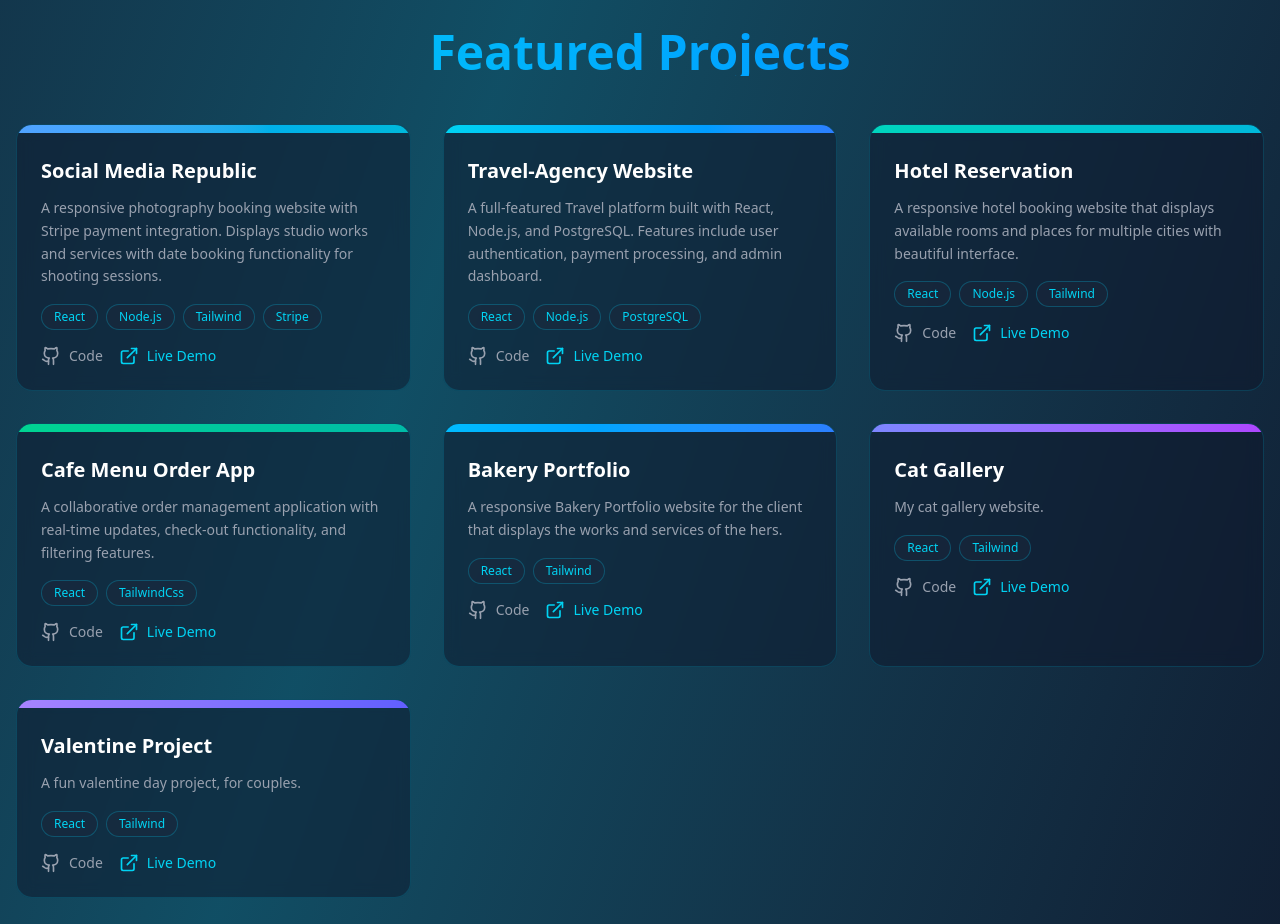
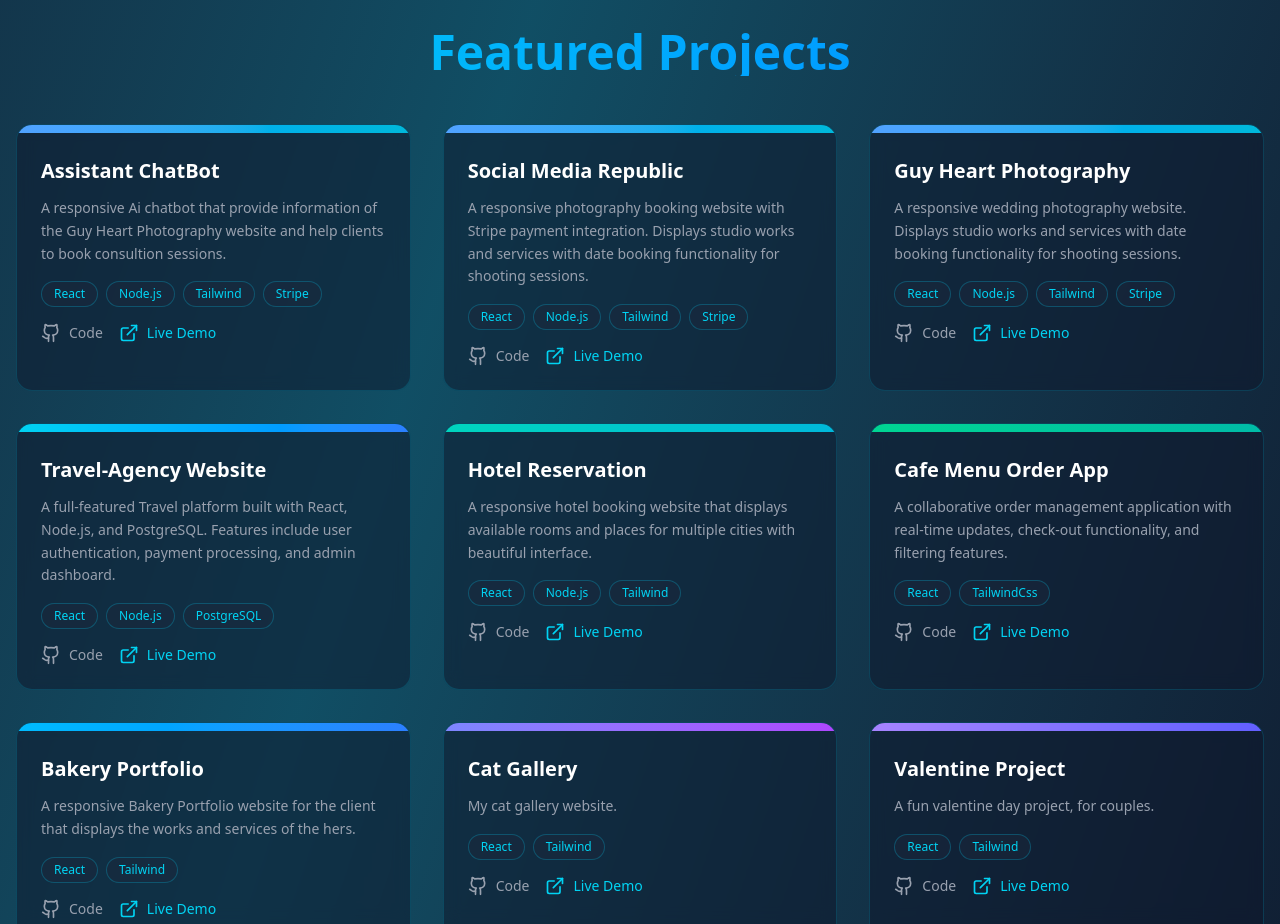
Before and after one commit to Lin18210/Lin_Portfolio, a React (Vite) app in the folder my_portfolio/: page / in a window 1280 px wide. Shown: the part 2220-3144 px from the top of the page. Built offline with nearby package versions, Linux system fonts and the light colour scheme.

Commit message:
New project added

```diff
--- a/my_portfolio/src/App.jsx
+++ b/my_portfolio/src/App.jsx
@@ -41,11 +41,27 @@ export default function Portfolio() {
 
   const projects = [
     {
+      title: "Assistant ChatBot",
+      description: "A responsive Ai chatbot that provide information of the Guy Heart Photography website and help clients to book consultion sessions.",
+      technologies: ["React", "Node.js", "Tailwind", "Stripe"],
+      githubUrl: "https://github.com/Lin18210/Guy_Chatbot",
+      liveUrl: "https://guy-chatbot.onrender.com",
+      gradient: "from-blue-400 to-cyan-500"
+    },
+    {
       title: "Social Media Republic",
       description: "A responsive photography booking website with Stripe payment integration. Displays studio works and services with date booking functionality for shooting sessions.",
       technologies: ["React", "Node.js", "Tailwind", "Stripe"],
       githubUrl: "https://github.com/Lin18210/SRM_Front",
       liveUrl: "https://srm-front.vercel.app/",
+      gradient: "from-blue-400 to-cyan-500"
+    },
+    {
+      title: "Guy Heart Photography",
+      description: "A responsive wedding photography website. Displays studio works and services with date booking functionality for shooting sessions.",
+      technologies: ["React", "Node.js", "Tailwind", "Stripe"],
+      githubUrl: "https://github.com/Lin18210/Guy_Heart_Photography",
+      liveUrl: "https://guy-heart-photography.vercel.app/",
       gradient: "from-blue-400 to-cyan-500"
     },
     {
```
